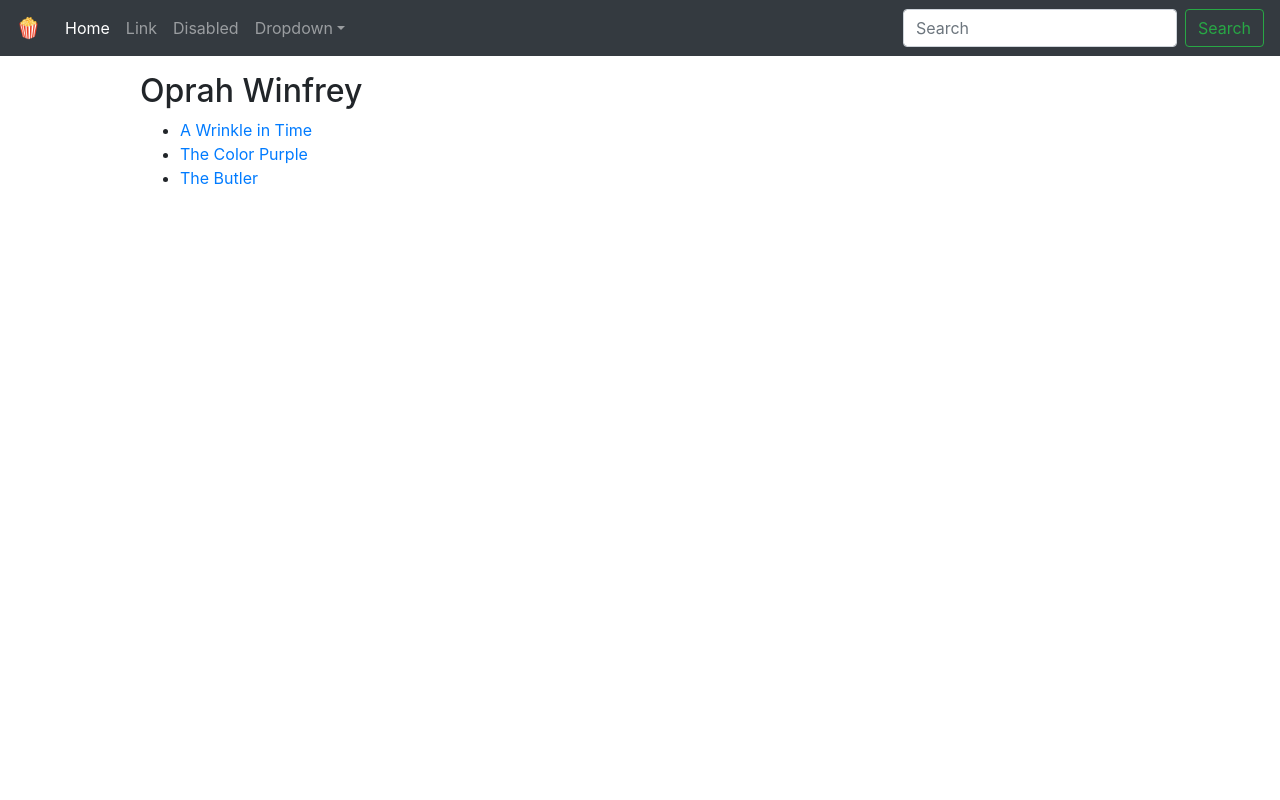
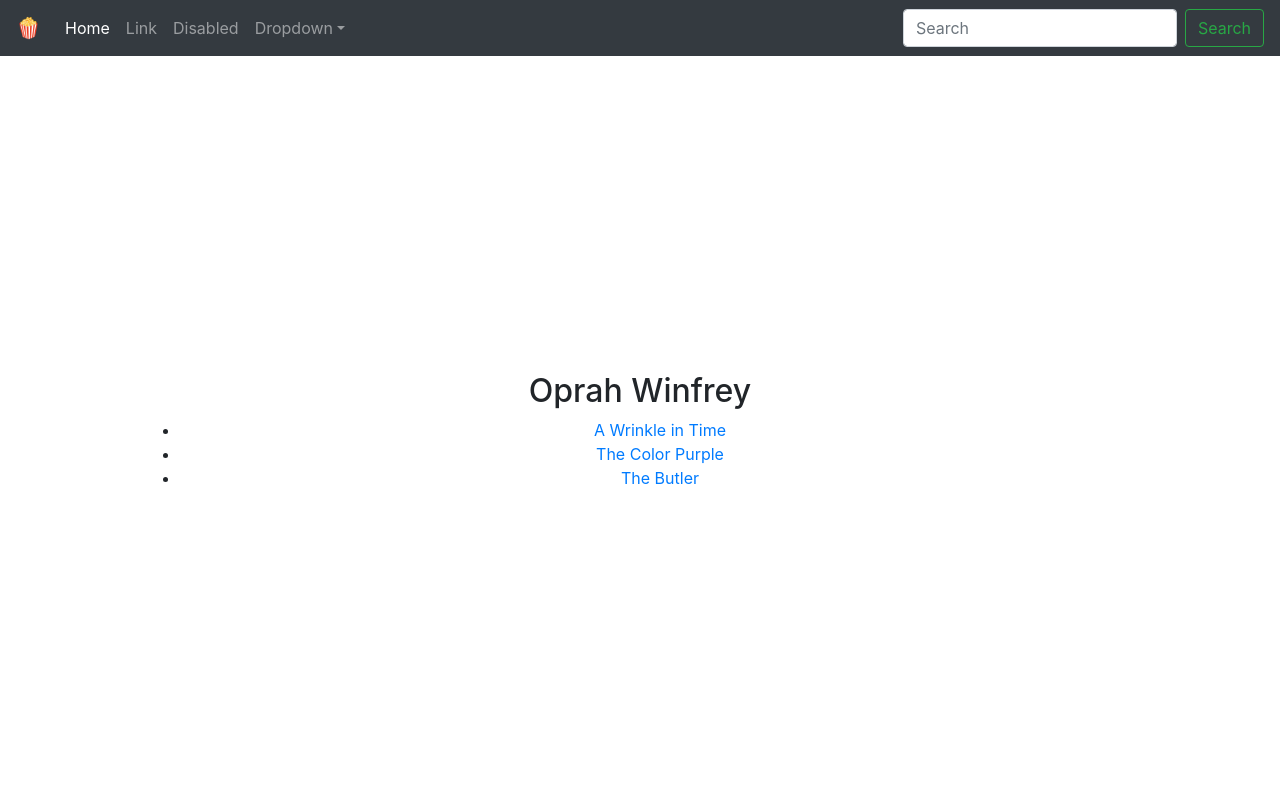
Before and after one commit to AminahAliu/AA_Trailer_Website, an Angular app in the folder movie-trailer-app/: page /detail/1 in a window 1280 px wide. Shown: the top 800 px of the page. Built offline with nearby package versions, Linux system fonts and the light colour scheme.

Commit message:
style:change button name on home page and add styles to individual actor's page

```diff
--- a/movie-trailer-app/src/app/actor-detail/actor-detail.component.css
+++ b/movie-trailer-app/src/app/actor-detail/actor-detail.component.css
@@ -0,0 +1,4 @@
+.arrangement {
+  text-align: center;
+  padding-top: 300px;
+}
--- a/movie-trailer-app/src/app/actor-detail/actor-detail.component.html
+++ b/movie-trailer-app/src/app/actor-detail/actor-detail.component.html
@@ -1,6 +1,9 @@
+<div class="arrangement">
+
 <h2>{{actor.name}}</h2>
 <ul>
   <li *ngFor="let movie of actor.movies">
     <a href="{{movie.trailerURL}}">{{movie.name}}</a>
   </li>
 </ul>
+</div>
--- a/movie-trailer-app/src/app/actors/actors.component.html
+++ b/movie-trailer-app/src/app/actors/actors.component.html
@@ -1,7 +1,7 @@
 <div class="container">
   <h1 class="display-3">LitTrailers🔥</h1>
-  <p>Welcome to LitTrailers! Find your favorite movies, and search your favorite actors-- all in one place. Click learn more to get information about all the features this website has to offer! (link doesn't work yet)</p>
-  <p><a class="btn btn-primary btn-lg" href="#" role="button">Learn more »</a></p>
+  <p>Welcome to LitTrailers! Find your favorite movies, and search your favorite actors-- all in one place. Click below to see all of the movies that are in theaters now! (link doesn't work yet)</p>
+  <p><a class="btn btn-primary btn-lg" href="#" role="button">Recent Movies »</a></p>
 </div>
 <br>
 <div *ngFor="let actor of actors" style="display:inline;">
```
